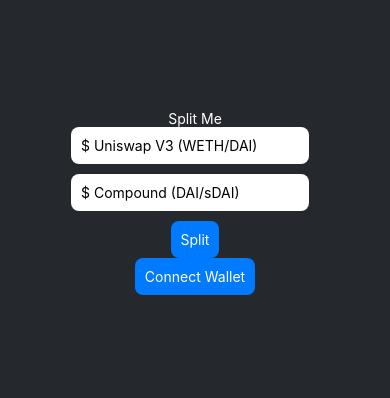
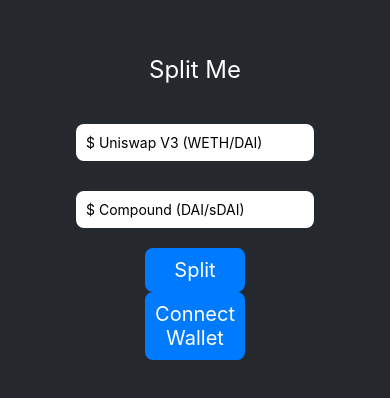
Before and after one commit to pablobrand/bankwallet, a React Native app in the folder bankwallet/: screen / in a window 390 px wide. Shown: the part 220-618 px from the top of the page. Built offline with nearby package versions, Linux system fonts and the light colour scheme.

Commit message:
Merge branch 'sample-wallet-1' of https://github.com/pablobrand/bankwallet into sample-wallet-1

```diff
--- a/bankwallet/App.js
+++ b/bankwallet/App.js
@@ -39,7 +39,7 @@
   return (
     <View style={styles.container}>
       <View style={styles.content}>
-        <Text style={{ color: "#FFF" }}>Split Me</Text>
+        <Text style={styles.title}>Split Me</Text>
         {/* First Input */}
         <View style={styles.inputContainer}>
           <TextInput
@@ -49,7 +49,6 @@
             value={textInputValue}
           />
         </View>
-
         {/* Second Input */}
         <View style={styles.inputContainer}>
           <TextInput
@@ -59,7 +58,6 @@
             value={textInputValue}
           />
         </View>
-
         {/* Go Button */}
         <TouchableOpacity
           style={styles.inputButton}
--- a/bankwallet/css/main.js
+++ b/bankwallet/css/main.js
@@ -27,15 +27,23 @@
     backgroundColor: "#fff",
     padding: 10,
     borderRadius: 8,
-    marginRight: 10,
+    margin: 10,
   },
   inputButton: {
     backgroundColor: "#007BFF",
     padding: 10,
     borderRadius: 8,
+    width: 100,
   },
   inputButtonText: {
     color: "#fff",
     textAlign: "center",
+    fontSize: 20,
+  },
+  title: {
+    color: "#FFF",
+    fontSize: 24,
+    marginBottom: 20,
+    padding: 10, // Added padding
   },
 });
```
